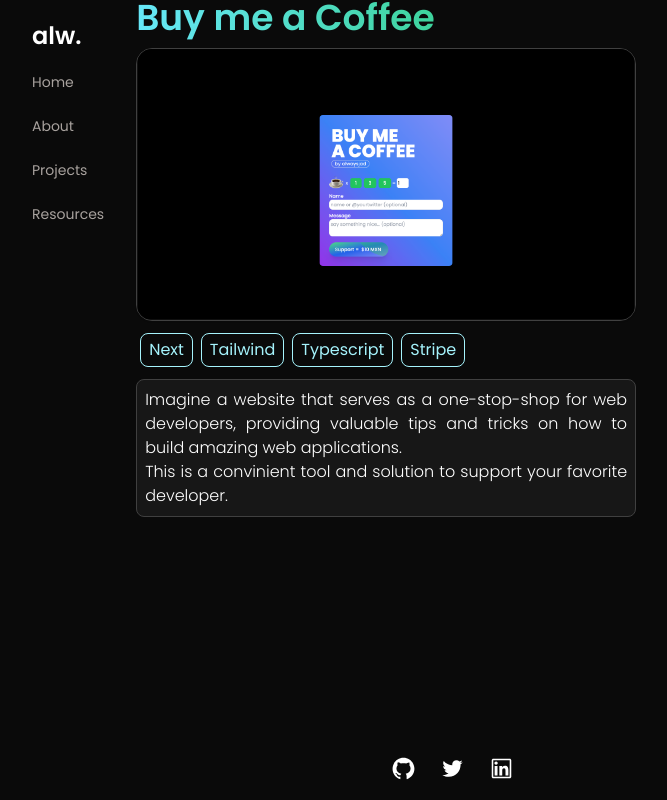
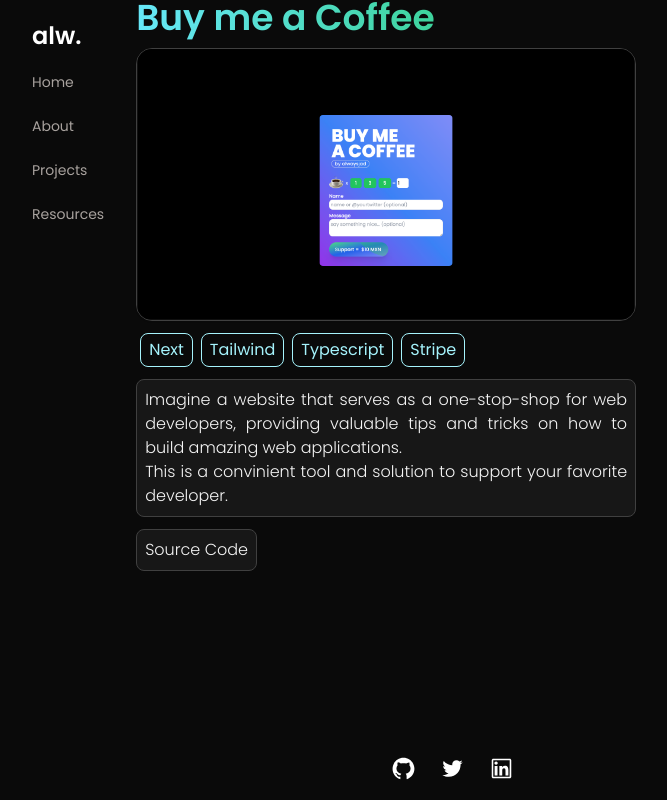
Before and after one commit to jad-delgadillo/portfolio-023, a Next.js app: page /projects/buy-me-a-coffee in a window 1280 px wide. Shown: the whole page, without its empty margins (188-855 px from the left). Built offline with nearby package versions, Linux system fonts and the light colour scheme.

Commit message:
project buy me a coffee || source code button added

```diff
--- a/app/projects/buy-me-a-coffee/page.tsx
+++ b/app/projects/buy-me-a-coffee/page.tsx
@@ -41,24 +41,27 @@
             {stack.map((item, idx) => {
               return (
                 <div key={idx}>
-                  <h2 className="border flex py-1 px-2 m-1 text-base rounded-lg border-cyan-200 text-cyan-200">
+                  <h2 className="border flex py-1 px-2 m-1 text-base rounded-lg border-cyan-200 text-cyan-200 cursor-default">
                     {item.name}
                   </h2>
                 </div>
               );
             })}
           </div>
-          {/* <p>
-            Tec-Stack: <br />
-            Next.js, Tailwind, TypeScript, and the Stripe API.
-          </p> */}
-          <p className="text-justify text-base font-light bg-neutral-900 p-2 mt-1 rounded-lg border border-neutral-700">
+          <p className="text-justify text-base font-light bg-neutral-900 p-2 mt-1 rounded-lg border text-neutral-100 border-neutral-700">
             Imagine a website that serves as a one-stop-shop for web developers,
             providing valuable tips and tricks on how to build amazing web
             applications. <br />
             This is a convinient tool and solution to support your favorite
             developer.
           </p>
+          <div className="inline-block">
+            <Link href={"https://github.com/jad-delgadillo/buy-me-a-coffee"}>
+              <div className="text-justify text-base font-light bg-neutral-900 p-2 mt-3 inline-block rounded-lg border text-neutral-100 hover:border-cyan-300 hover:text-cyan-200 border-neutral-700">
+                <p>Source Code</p>
+              </div>
+            </Link>
+          </div>
         </div>
       </main>
     </section>
```
